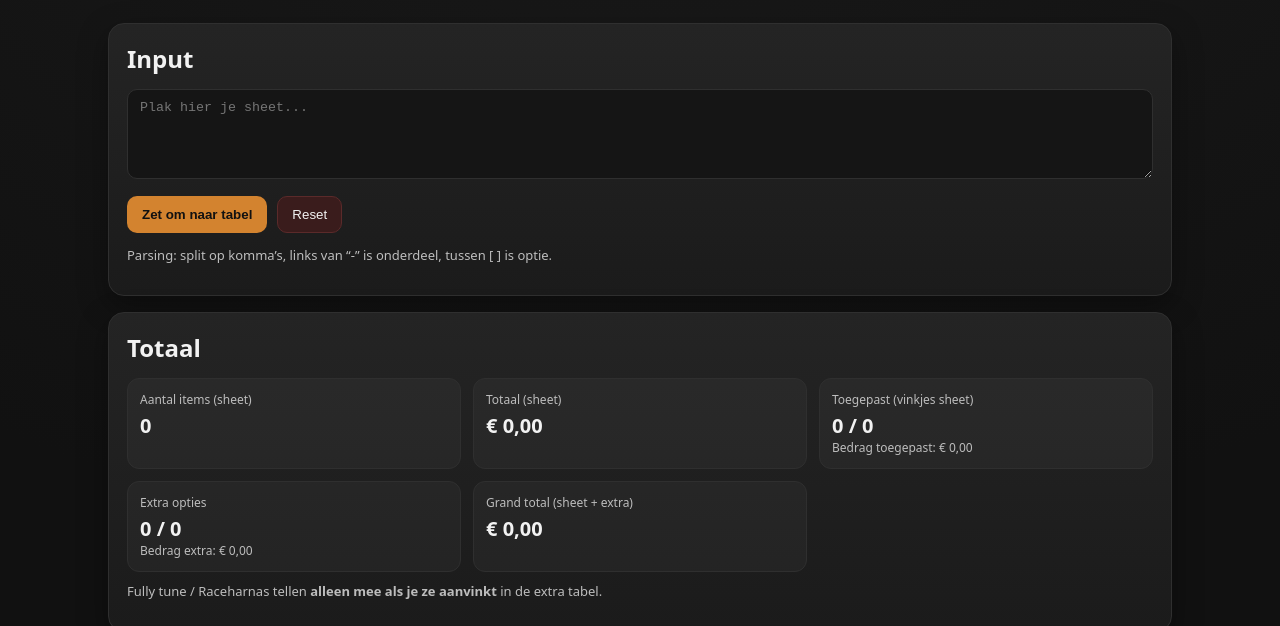
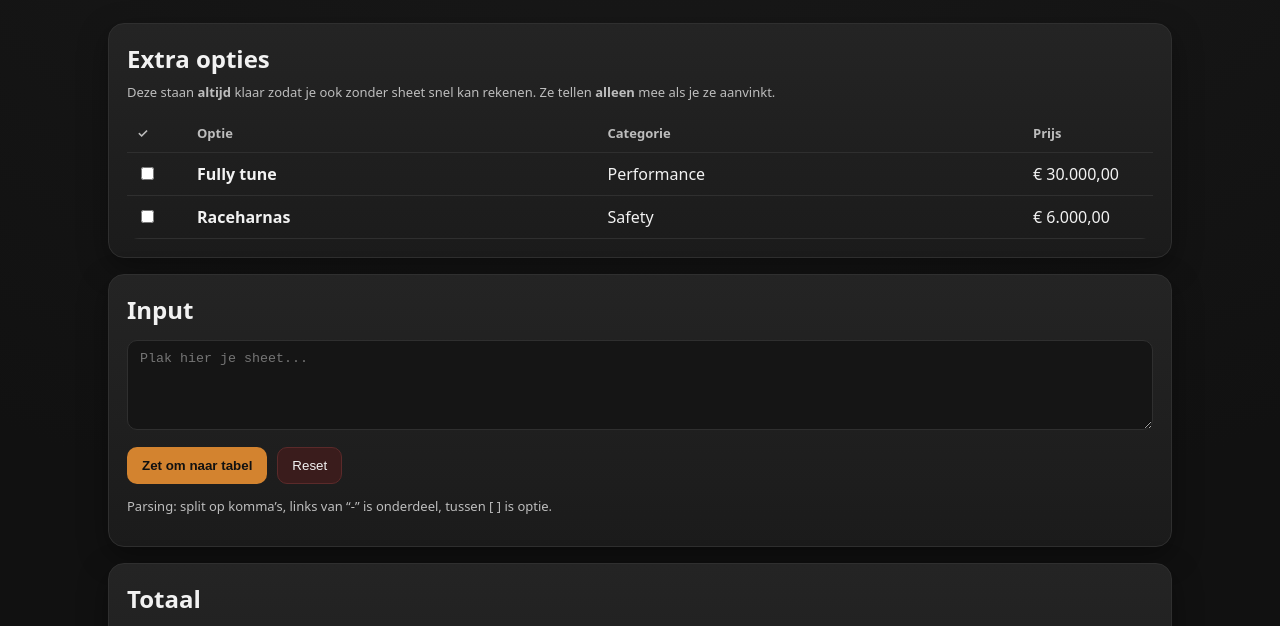
Before and after one commit to Fraqzy/seaton-sands-mechanic, a plain HTML site: page cosmetics.html in a window 1280 px wide. Shown: the part 135-761 px from the top of the page. Drawn offline with Linux system fonts and the light colour scheme.

Commit message:
Add files via upload

```diff
--- a/app.js
+++ b/app.js
@@ -228,7 +228,22 @@ function initCosmetics(){
   const extrasBody = document.getElementById("extrasRows");
 
   let sheetRows = [];   // {label, option, category, price, checked}
-  let extraRows = [];   // {name, category, price, checked, enabled}
+  let extraRows = [];   // {name, category, price, checked}
+
+  function loadExtras(keepChecks = true){
+    const prev = new Map();
+    if(keepChecks){
+      for(const r of extraRows) prev.set(r.name, !!r.checked);
+    }
+    extraRows = (state.cosmetics.extraOptions || [])
+      .filter(o => o.enabled)
+      .map(o => ({
+        name: o.name,
+        category: o.category || "Extra",
+        price: Number(o.price || 0),
+        checked: prev.get(o.name) ?? false
+      }));
+  }
 
   function rebuildSheet(){
     tableBody.innerHTML = "";
@@ -304,19 +319,7 @@ function initCosmetics(){
       price: Number(state.cosmetics.basePricePerItem || 0),
       checked: false
     }));
-
-    // extras load (enabled) - NOT counted unless checked
-    extraRows = (state.cosmetics.extraOptions || [])
-      .filter(o => o.enabled)
-      .map(o => ({
-        name: o.name,
-        category: o.category || "Extra",
-        price: Number(o.price || 0),
-        checked: false
-      }));
-
     rebuildSheet();
-    rebuildExtras();
     updateTotals();
   }
 
@@ -339,18 +342,21 @@ function initCosmetics(){
   });
 
   toTableBtn.addEventListener("click", buildFromText);
+
   resetBtn.addEventListener("click", ()=>{
     sheetInput.value = "";
     sheetRows = [];
-    extraRows = [];
+    // extras blijven zichtbaar, maar reset checkboxes
+    for(const r of extraRows) r.checked = false;
     rebuildSheet();
     rebuildExtras();
     updateTotals();
   });
 
-  // start leeg
+  // Init: extras altijd tonen, ook zonder sheet
+  loadExtras(false);
+  rebuildExtras();
   rebuildSheet();
-  rebuildExtras();
   updateTotals();
 }
 
--- a/cosmetics.html
+++ b/cosmetics.html
@@ -19,6 +19,24 @@
     </div>
 
     <div class="panel">
+      <h2>Extra opties</h2>
+      <p class="note" style="margin-top:-6px">
+        Deze staan <b>altijd</b> klaar zodat je ook zonder sheet snel kan rekenen. Ze tellen <b>alleen</b> mee als je ze aanvinkt.
+      </p>
+      <table class="table">
+        <thead>
+          <tr>
+            <th style="width:60px">✓</th>
+            <th>Optie</th>
+            <th>Categorie</th>
+            <th style="width:130px">Prijs</th>
+          </tr>
+        </thead>
+        <tbody id="extrasRows"></tbody>
+      </table>
+    </div>
+
+    <div class="panel" style="margin-top:16px">
       <h2>Input</h2>
       <textarea id="sheetInput" placeholder="Plak hier je sheet..."></textarea>
       <div class="btns">
@@ -59,10 +77,6 @@
           <div class="value" id="grandTotal">€ 0</div>
         </div>
       </div>
-
-      <p class="note" style="margin-top:10px">
-        Fully tune / Raceharnas tellen <b>alleen mee als je ze aanvinkt</b> in de extra tabel.
-      </p>
     </div>
 
     <div class="panel" style="margin-top:16px">
@@ -80,21 +94,6 @@
         <tbody id="cosmeticsRows"></tbody>
       </table>
     </div>
-
-    <div class="panel" style="margin-top:16px">
-      <h2>Extra opties</h2>
-      <table class="table">
-        <thead>
-          <tr>
-            <th style="width:60px">✓</th>
-            <th>Optie</th>
-            <th>Categorie</th>
-            <th style="width:130px">Prijs</th>
-          </tr>
-        </thead>
-        <tbody id="extrasRows"></tbody>
-      </table>
-    </div>
   </div>
 
   <div class="hidden-admin" title="admin"></div>
```
